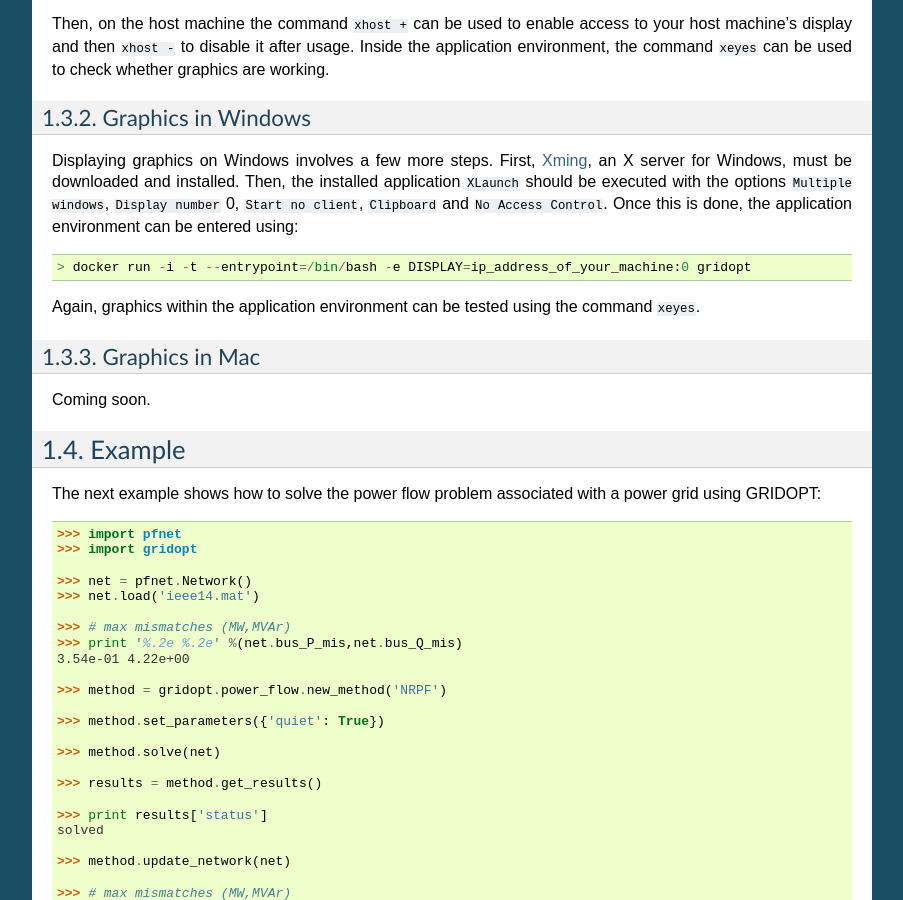
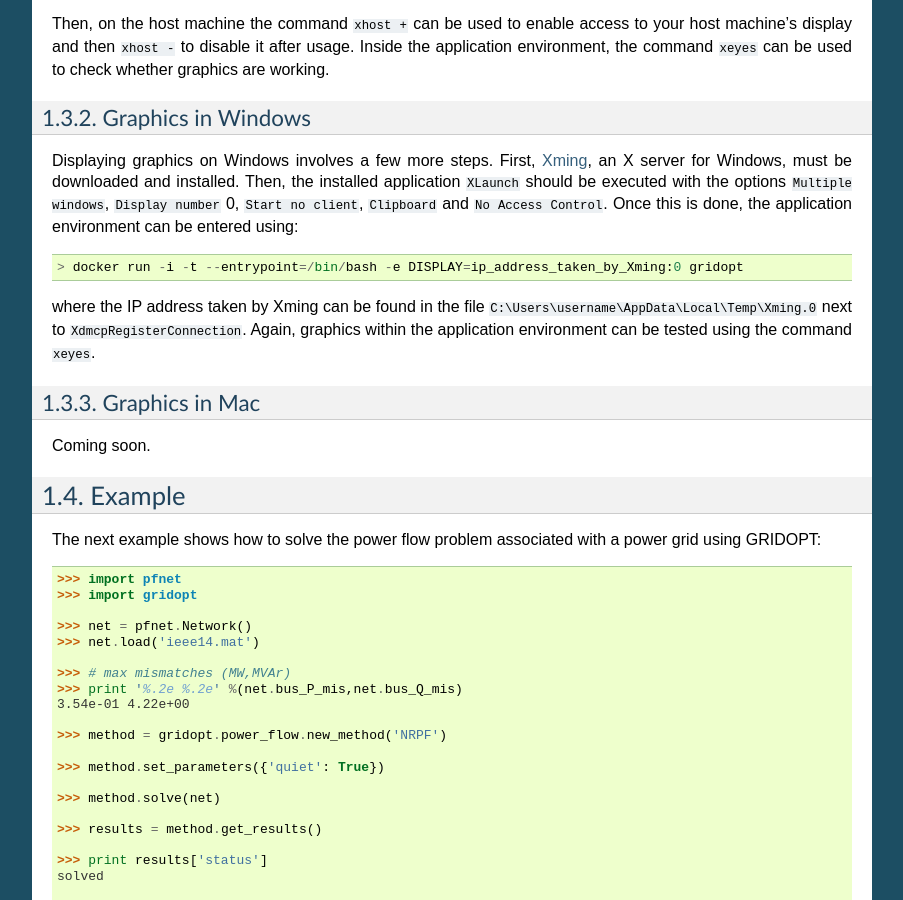
Before and after one commit to ttinoco/GRIDOPT, a Sphinx documentation site: the page built from docs/start.rst, in a window 1280 px wide and 900 px high, scrolled down 1059 px. Shown: the whole window, without its empty margins (198-1101 px from the left). Built offline with Sphinx 7.4.7, drawn with Linux system fonts in a browser that asks for light colours.

Commit message:
updated ip address Xming

```diff
--- a/docs/start.rst
+++ b/docs/start.rst
@@ -68,9 +68,9 @@ Graphics in Windows
 
 Displaying graphics on Windows involves a few more steps. First, `Xming <https://sourceforge.net/projects/xming/>`_, an X server for Windows, must be downloaded and installed. Then, the installed application ``XLaunch`` should be executed with the options ``Multiple windows``, ``Display number`` 0, ``Start no client``, ``Clipboard`` and ``No Access Control``. Once this is done, the application environment can be entered using::
 
-  > docker run -i -t --entrypoint=/bin/bash -e DISPLAY=ip_address_of_your_machine:0 gridopt
+  > docker run -i -t --entrypoint=/bin/bash -e DISPLAY=ip_address_taken_by_Xming:0 gridopt
 
-Again, graphics within the application environment can be tested using the command ``xeyes``.
+where the IP address taken by Xming can be found in the file ``C:\Users\username\AppData\Local\Temp\Xming.0`` next to ``XdmcpRegisterConnection``. Again, graphics within the application environment can be tested using the command ``xeyes``.
 
 .. _start_docker_mac:
 
```
Also changed, not shown: 1 other file.
